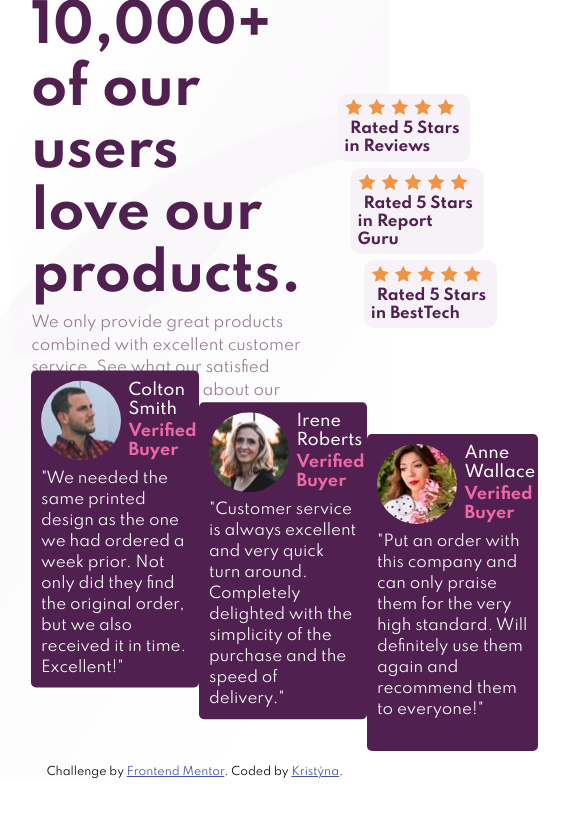
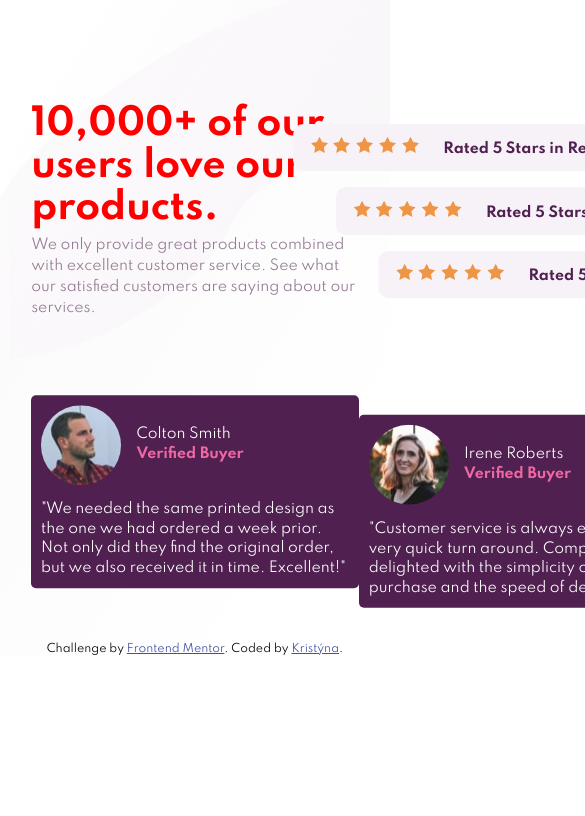
Before and after one commit to KristynRiho/06_Social_proof_section, a plain HTML site: page index.html in a window 390 px wide. Shown: the top 816 px of the page, 585 px wide, since content can reach past the window. Drawn offline with Linux system fonts and the light colour scheme.

Commit message:
almost responsive :-)

```diff
--- a/index.html
+++ b/index.html
@@ -14,6 +14,7 @@
 
     <title>Frontend Mentor | Social proof section</title>
     <link rel="stylesheet" href="style.css" />
+    <link rel="stylesheet" href="queris.css" />
     <link rel="preconnect" href="https://fonts.gstatic.com" />
     <link rel="preconnect" href="https://fonts.gstatic.com" />
     <link
--- /dev/null
+++ b/queris.css
@@ -0,0 +1,61 @@
+@media only screen and (max-width: 1220px) {
+  .ratings__one {
+    transform: translateX(-30%);
+  }
+
+  .ratings__two {
+    transform: translateX(-20%);
+  }
+  .ratings__three {
+    transform: translateX(-10%);
+  }
+  body {
+    font-size: 14px;
+  }
+}
+
+@media only screen and (max-width: 1174px) {
+  .header__flexItem h1 {
+    font-size: 36px;
+    margin-bottom: 2%;
+  }
+  .header__flexItem ul li {
+    width: 120%;
+  }
+}
+
+@media only screen and (max-width: 995px) {
+  .person--name h2 {
+    font-size: 14px;
+    font-weight: 400;
+  }
+
+  .person--name h3 {
+    font-size: 14px;
+  }
+  .header__flexItem ul li {
+    width: 130%;
+  }
+}
+
+@media only screen and (max-width: 875px) {
+  .header {
+    flex-wrap: wrap;
+    height: fit-content;
+  }
+
+  .header__flexItem {
+    flex: 1 0 100%;
+  }
+
+  .header__flexItem h1 {
+    color: red;
+  }
+  .main {
+    flex-wrap: wrap;
+  }
+
+  .main__flexItem {
+    flex: 1 0 100%;
+  }
+}
```
